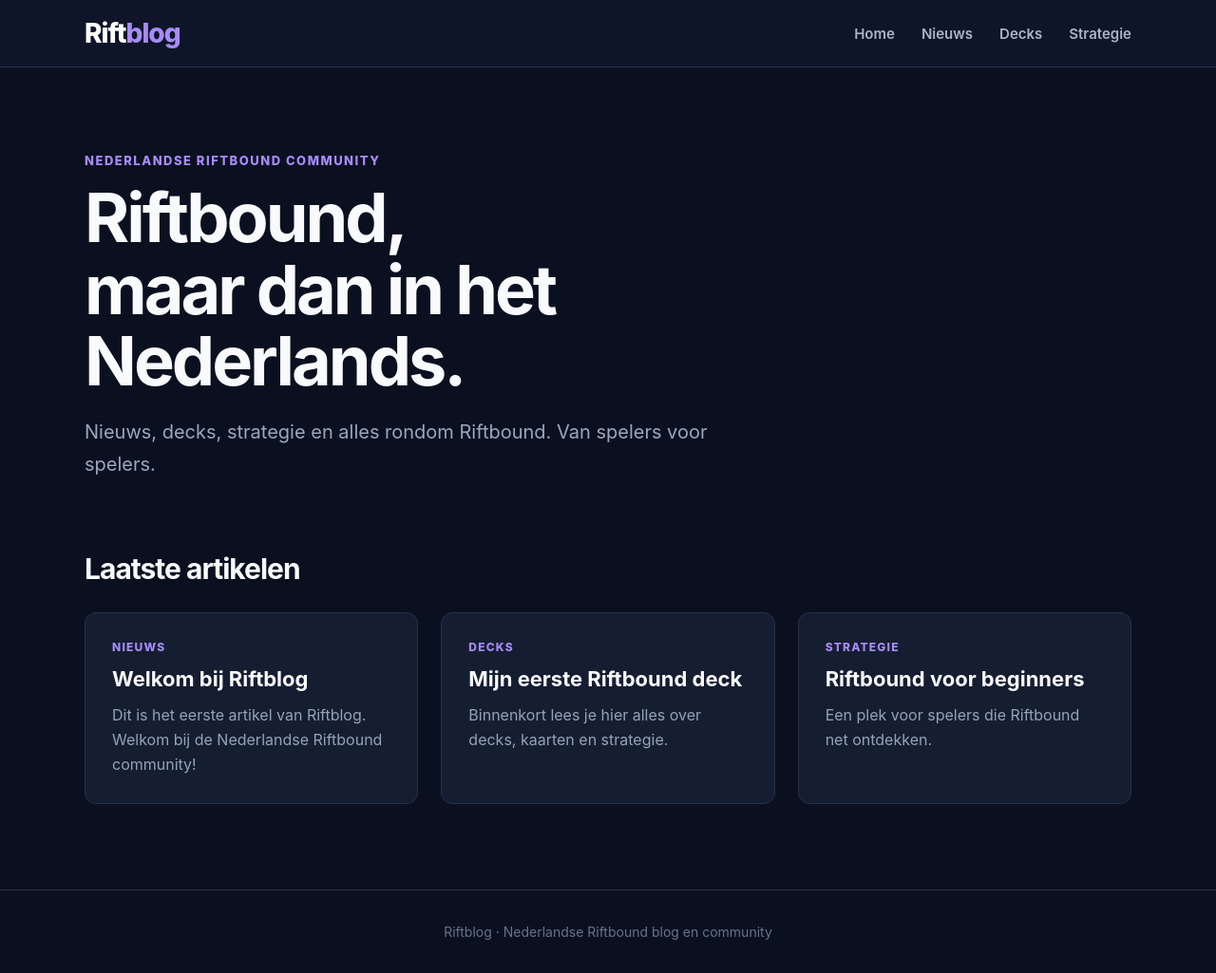
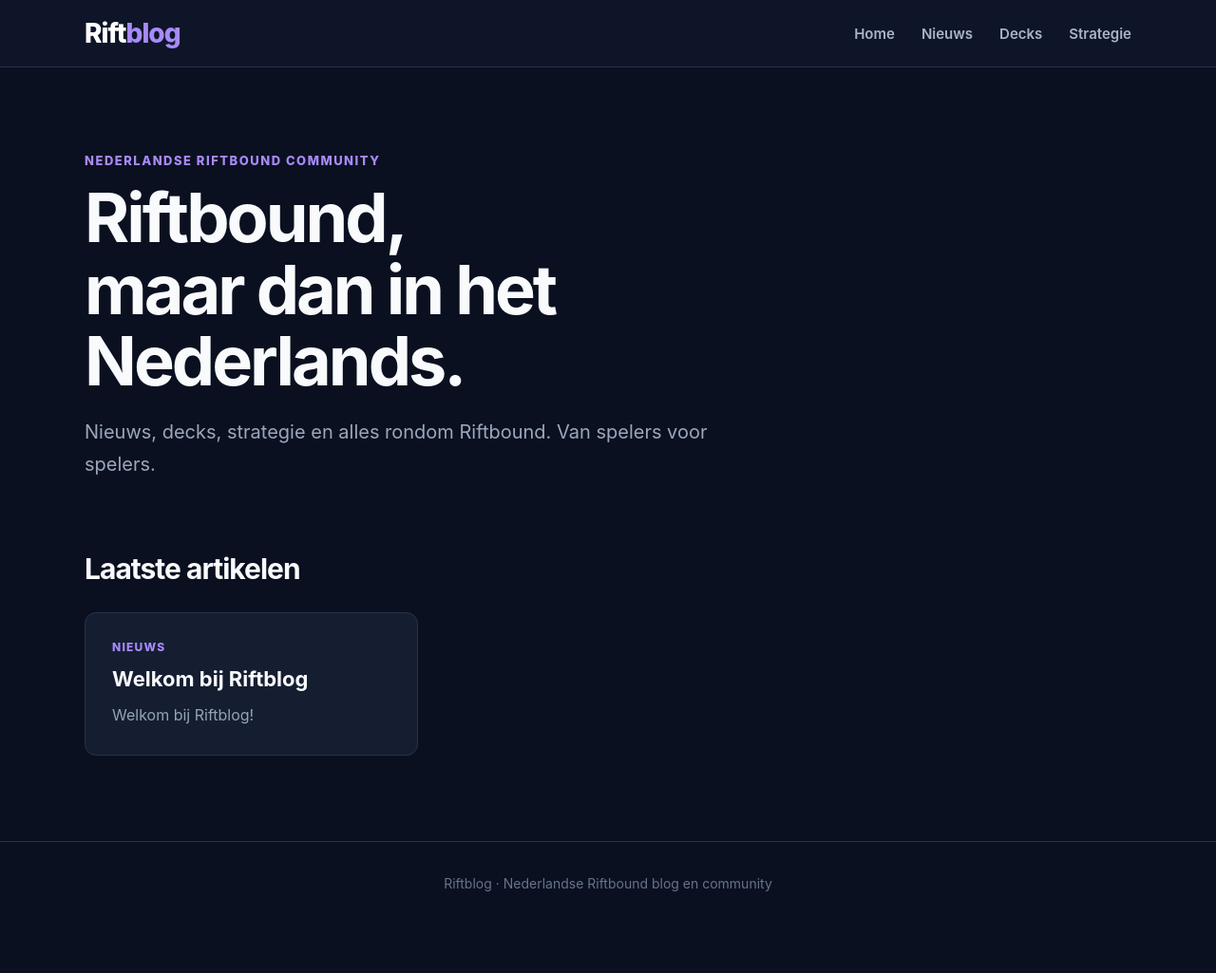
Before and after one commit to triatleet/riftbound-nl, a Jekyll site: the page built from index.html, in a window 1280 px wide and 1025 px high. Shown: the whole window at 95% size. Built offline with Jekyll 4.4.1, drawn with Linux system fonts in a browser that asks for light colours.

Commit message:
Update index.html

```diff
--- a/index.html
+++ b/index.html
@@ -90,67 +90,31 @@
 
         <div class="article-grid">
 
+    {% for post in site.posts limit:6 %}
 
-            <article class="article">
+        <article class="article">
 
-                <a href="{{ '/2026/08/16/welkom-bij-riftblog/' | relative_url }}">
-
-                    <div class="category">
-                        Nieuws
-                    </div>
-
-                    <h3>
-                        Welkom bij Riftblog
-                    </h3>
-
-                    <p>
-                        Dit is het eerste artikel van
-                        Riftblog. Welkom bij de Nederlandse
-                        Riftbound community!
-                    </p>
-
-                </a>
-
-            </article>
-
-
-            <article class="article">
+            <a href="{{ post.url | relative_url }}">
 
                 <div class="category">
-                    Decks
+                    {{ post.categories | first }}
                 </div>
 
                 <h3>
-                    Mijn eerste Riftbound deck
+                    {{ post.title }}
                 </h3>
 
                 <p>
-                    Binnenkort lees je hier alles over
-                    decks, kaarten en strategie.
+                    {{ post.excerpt | strip_html | truncate: 150 }}
                 </p>
 
-            </article>
+            </a>
 
+        </article>
 
-            <article class="article">
+    {% endfor %}
 
-                <div class="category">
-                    Strategie
-                </div>
-
-                <h3>
-                    Riftbound voor beginners
-                </h3>
-
-                <p>
-                    Een plek voor spelers die Riftbound
-                    net ontdekken.
-                </p>
-
-            </article>
-
-
-        </div>
+</div>
 
     </section>
 
```
